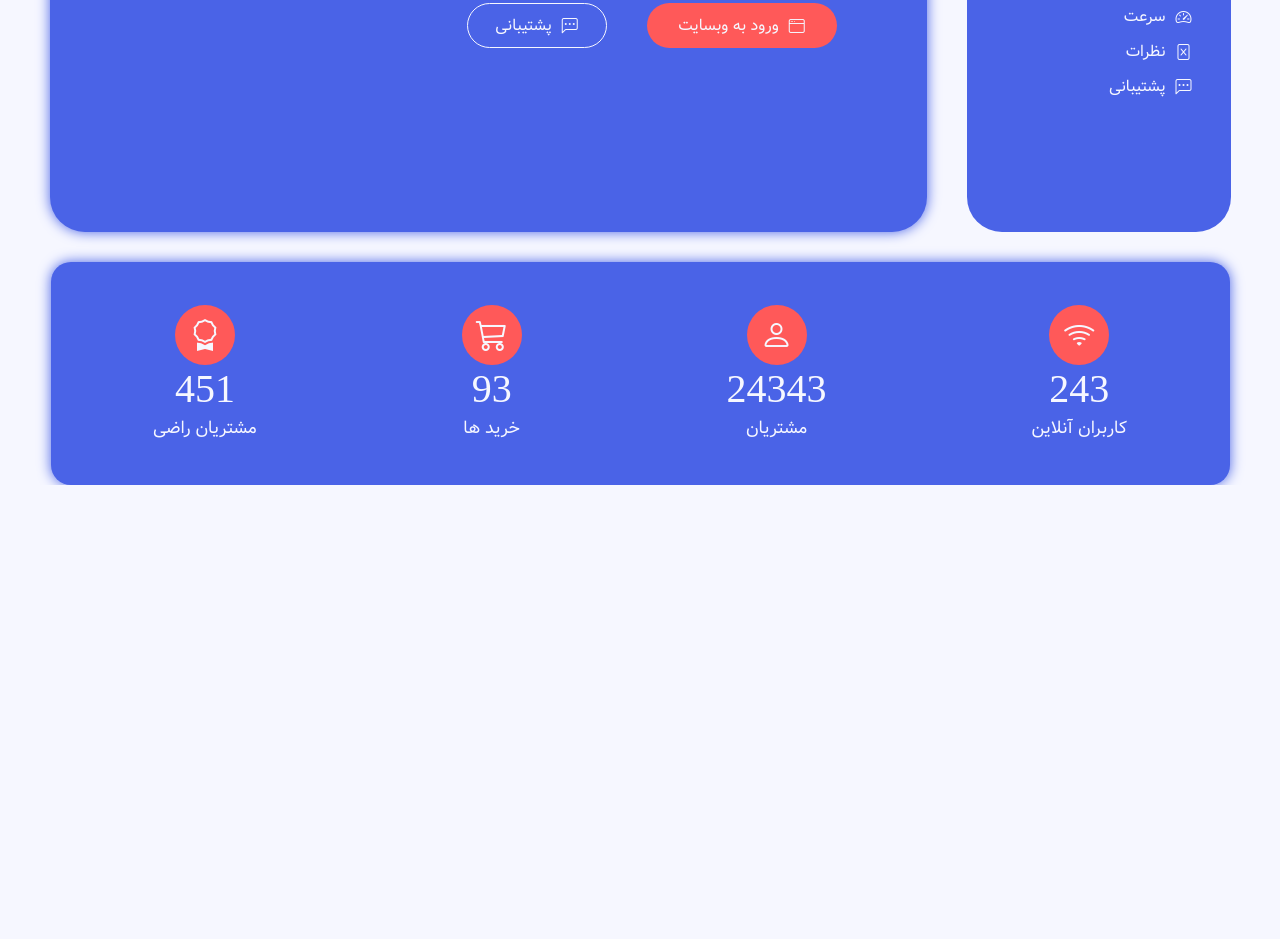
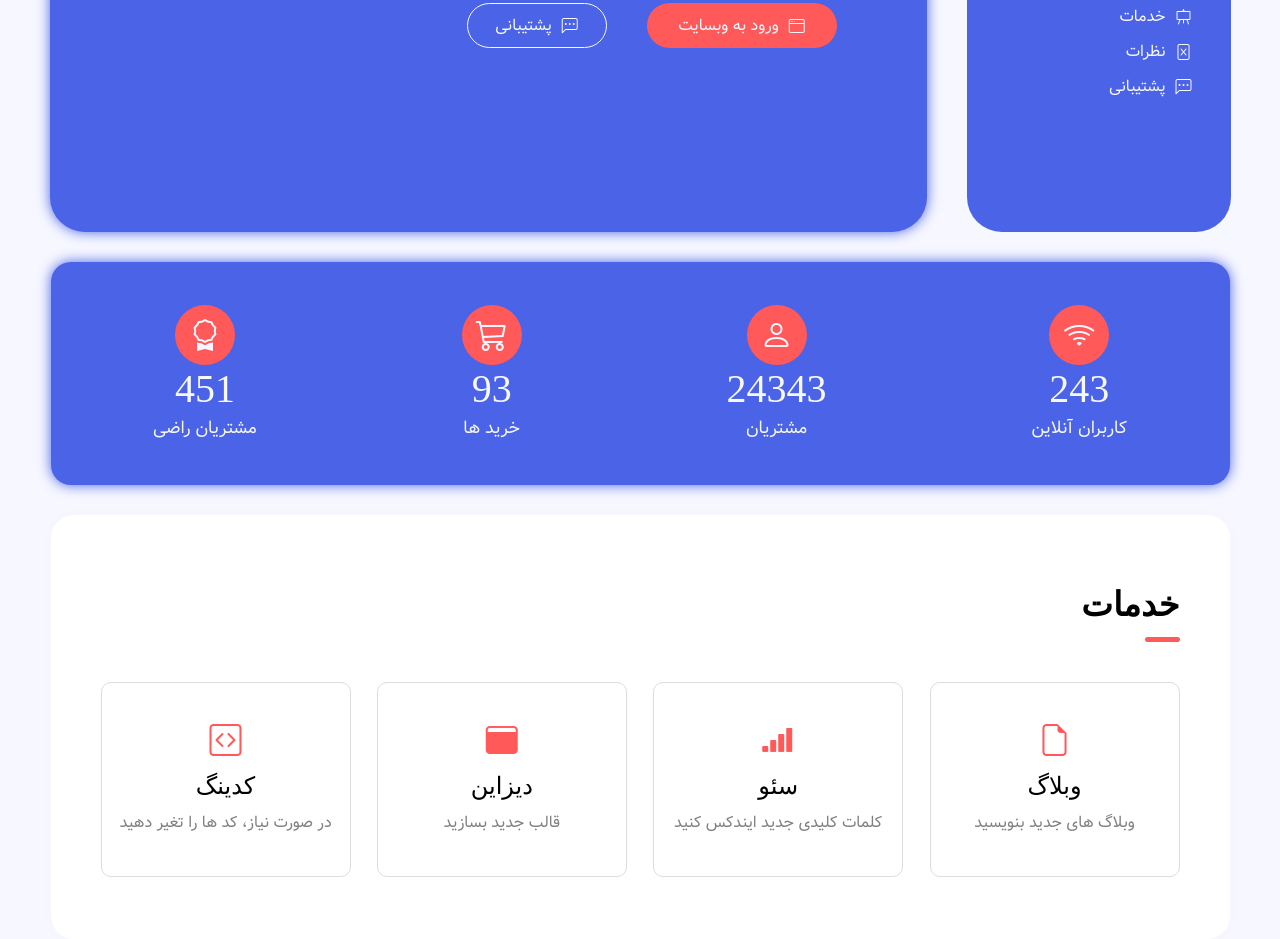
Before and after one commit to aryan-shali/Store-website-control-panel, a plain HTML site: page index.html in a window 1280 px wide. Shown: the part 436-1375 px from the top of the page. Before the commit the page ends 921 px from the top, so only its background shows below. Drawn offline with nearby package versions, Linux system fonts and the light colour scheme; a web font is replaced by a local one.

Commit message:
finish login page  and part3

```diff
--- a/index.html
+++ b/index.html
@@ -35,8 +35,8 @@
             </a>
             <a href="" class="o" id="o3" onmouseover="over3()" onmouseout="onover3()">
                 <span id="sp3"></span>
-                <i class="bi bi-speedometer2"></i>
-                <p class="opt txt">سرعت</p>
+                <i class="bi bi-easel"></i>
+                <p class="opt txt">خدمات</p>
             </a>
             <a href="" class="o" id="o4" onmouseover="over4()" onmouseout="onover4()">
                 <span id="sp4"></span>
@@ -91,6 +91,39 @@
             <p class="name txt">مشتریان راضی </p>
         </div>
     </div>
+    <div class="part3" id="p3">
+        <div class="n-p3">
+            <h2 class="title">خدمات</h2>
+            <div class="redside"></div>
+        </div>
+        <div class="service">
+            <div class="serv1" onmouseover="hService(this)" onmouseout="hdel(this)">
+                <i class="bi bi-file-earmark"></i>
+                <p class="t-serv title">وبلاگ</p>
+                <p class="p-serv txt">وبلاگ های جدید بنویسید</p>
+
+            </div>
+            <div class="serv2">
+                <i class="bi bi-reception-4"></i>
+                <p class="t-serv title">سئو</p>
+                <p class="p-serv txt">کلمات کلیدی جدید ایندکس کنید</p>
+
+            </div>
+            <div class="serv3">
+                <i class="bi bi-window-dock"></i>
+                <p class="t-serv title">دیزاین</p>
+                <p class="p-serv txt">قالب جدید بسازید</p>
+
+            </div>
+            <div class="serv4">
+                <i class="bi bi-code-square"></i>
+                <p class="t-serv title">کدینگ</p>
+                <p class="p-serv txt">در صورت نیاز، کد ها را تغیر دهید</p>
+
+            </div>
+        </div>
+    </div>
+
 
 
 </body>
--- /dev/null
+++ b/login/style2.css
@@ -0,0 +1,89 @@
+* {
+    padding: 0;
+    margin: 0;
+    box-sizing: border-box;
+}
+
+.base {
+    background: #F6F7FF;
+    display: flex;
+    flex-direction: column;
+    justify-content: center;
+    width: 100%;
+    height: 100%;
+    align-items: center;
+    flex-wrap: wrap;
+}
+
+p {
+    padding: 0 10px 0 0;
+    color: #4A63E7;
+}
+
+input {
+    width: 300px;
+    height: 30px;
+    border: 1px #4A63E7 solid;
+    border-radius: 20px;
+}
+
+input:focus {
+    outline: 1px transparent solid;
+    padding: 10px;
+    font-weight: bold;
+}
+
+#pass {
+    margin: 25px 0 0 0;
+}
+
+.p1,
+.p2 {
+    display: flex;
+    justify-content: center;
+    flex-direction: column;
+    align-items: flex-end;
+    align-content: center;
+}
+
+button {
+    width: 150px;
+    height: 30px;
+    color: #F6F7FF;
+    background: #4A63E7;
+    border-radius: 20px;
+    border: 1px transparent solid;
+    margin: 30px 0 0 0;
+    transition: all .2s ease-in;
+}
+
+button:hover {
+    background: #F6F7FF;
+    color: #4A63E7;
+    border: 1px #4A63E7 solid;
+    transition: all .2s ease-in;
+}
+
+h1 {
+    color: #4A63E7;
+    margin: 30px;
+}
+
+.forget {
+    font-size: .8em;
+    text-align: right;
+    width: 300px;
+    margin: 5px 0 0 0;
+    text-decoration: underline;
+}
+
+.forget:hover {
+    opacity: .8;
+    cursor: pointer;
+}
+
+#false {
+    padding: 0;
+    color: #FF5959;
+    font-size: 0.9em;
+}
--- a/style/style.css
+++ b/style/style.css
@@ -270,3 +270,175 @@ i {
     color: #F6F7FF;
     font-size: 1.1em;
 }
+
+
+/* part 3 */
+
+.part3 {
+    width: 1179px;
+    height: 424px;
+    background-color: #fff;
+    -webkit-box-shadow: 0px 0px 10px 0px rgb(249, 242, 253);
+    box-shadow: 0px 0px 10px 0px rgb(249, 242, 253);
+    border-radius: 23px;
+    margin: 30px 0 0 0;
+    padding: 0 50px;
+}
+
+.n-p3 h2 {
+    font-size: 2.1em;
+    height: 52px;
+}
+
+.redside {
+    width: 35px;
+    height: 5px;
+    border-radius: 10px;
+    background-color: #FF5959;
+}
+
+.n-p3 {
+    margin: 70px 0 40px 0;
+}
+
+.part3 div div i {
+    font-size: 2em;
+    color: #FF5959;
+    transition: all .3s ease-in;
+}
+
+.service {
+    display: flex;
+    justify-content: space-between;
+    align-items: center;
+}
+
+.service div {
+    border: 1px #ddd solid;
+    border-radius: 10px;
+    display: flex;
+    flex-direction: column;
+    justify-content: center;
+    align-items: center;
+    height: 195px;
+    width: 250px;
+}
+
+.t-serv {
+    font-size: 1.5em;
+    margin: 16px 0 10px 0;
+    transition: all .3s ease-in;
+}
+
+.p-serv {
+    color: rgb(128, 128, 128);
+    transition: all .3s ease-in;
+}
+
+.serv2:hover>.t-serv {
+    color: white;
+    transition: all .3s ease-in;
+}
+
+.serv2:hover>.p-serv {
+    color: white;
+    transition: all .3s ease-in;
+}
+
+.serv2:hover>i {
+    color: white;
+    transition: all .3s ease-in;
+}
+
+.SERV2 {
+    transition: all .3s ease-in;
+}
+
+.serv2:hover {
+    background-color: #FF5959;
+    -webkit-box-shadow: 0 0 20px 0 rgb(165, 165, 165);
+    box-shadow: 0 0 20px 0 rgb(165, 165, 165);
+    border: 1px transparent solid;
+    transition: all .3s ease-in;
+}
+
+.serv1:hover>.t-serv {
+    color: white;
+    transition: all .3s ease-in;
+}
+
+.serv1:hover>.p-serv {
+    color: white;
+    transition: all .3s ease-in;
+}
+
+.serv1:hover>i {
+    color: white;
+    transition: all .3s ease-in;
+}
+
+.SERV1 {
+    transition: all .3s ease-in;
+}
+
+.serv1:hover {
+    background-color: #FF5959;
+    -webkit-box-shadow: 0 0 20px 0 rgb(165, 165, 165);
+    box-shadow: 0 0 20px 0 rgb(165, 165, 165);
+    border: 1px transparent solid;
+    transition: all .3s ease-in;
+}
+
+.serv3:hover>.t-serv {
+    color: white;
+    transition: all .3s ease-in;
+}
+
+.serv3:hover>.p-serv {
+    color: white;
+    transition: all .3s ease-in;
+}
+
+.serv3:hover>i {
+    color: white;
+    transition: all .3s ease-in;
+}
+
+.SERV3 {
+    transition: all .3s ease-in;
+}
+
+.serv3:hover {
+    background-color: #FF5959;
+    -webkit-box-shadow: 0 0 20px 0 rgb(165, 165, 165);
+    box-shadow: 0 0 20px 0 rgb(165, 165, 165);
+    border: 1px transparent solid;
+    transition: all .3s ease-in;
+}
+
+.serv4:hover>.t-serv {
+    color: white;
+    transition: all .3s ease-in;
+}
+
+.serv4:hover>.p-serv {
+    color: white;
+    transition: all .3s ease-in;
+}
+
+.serv4:hover>i {
+    color: white;
+    transition: all .3s ease-in;
+}
+
+.SERV4 {
+    transition: all .3s ease-in;
+}
+
+.serv4:hover {
+    background-color: #FF5959;
+    -webkit-box-shadow: 0 0 20px 0 rgb(165, 165, 165);
+    box-shadow: 0 0 20px 0 rgb(165, 165, 165);
+    border: 1px transparent solid;
+    transition: all .3s ease-in;
+}
```
Also changed, not shown: login/app2.js (added, +24 -0 lines), login/index2.html (added, +32 -0 lines).
